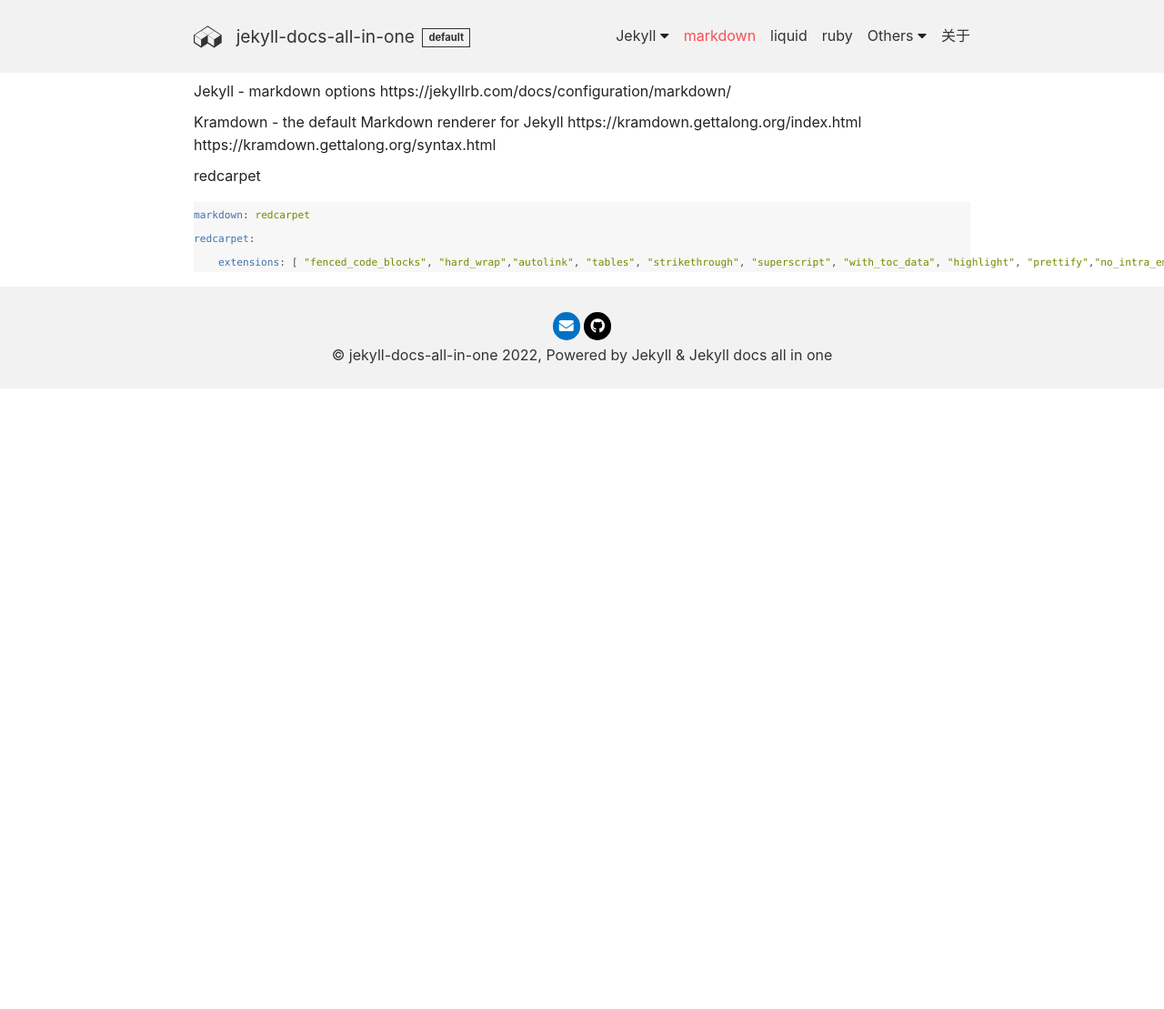
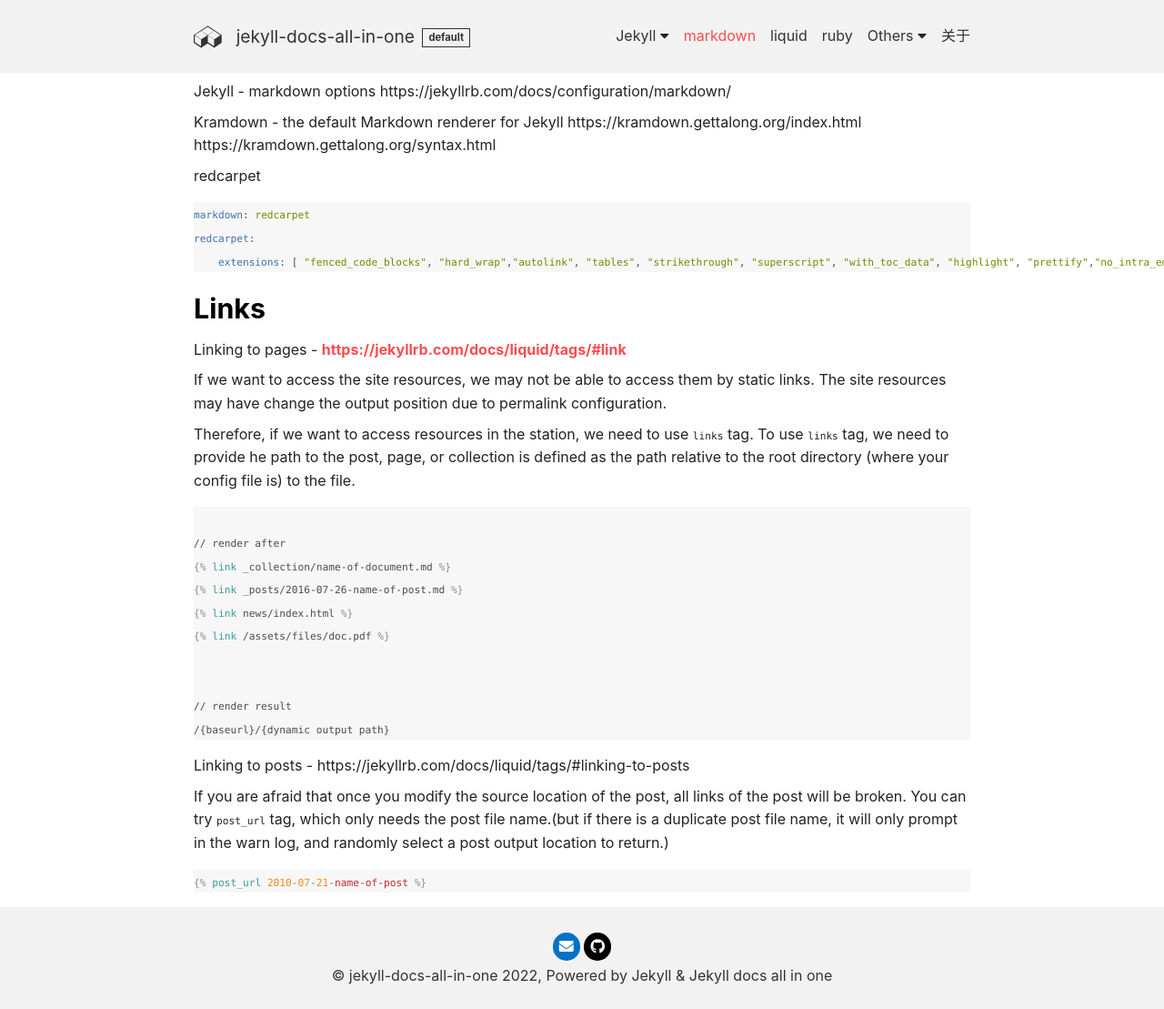
Before and after one commit to LawssssCat/jekyll-docs, a Jekyll site: the page built from _navs/markdown.md, in a window 1280 px wide. Shown: the whole page at 91% size. Built offline with Jekyll 4.4.1, drawn with Linux system fonts in a browser that asks for light colours; before the commit the page ends 900 px from its top, so only the background shows below that.

Commit message:
docs: highlight(Rouge, CodeRay) and link tag

````diff
--- a/_navs/markdown.md
+++ b/_navs/markdown.md
@@ -15,3 +15,32 @@
 redcarpet:
     extensions: [ "fenced_code_blocks", "hard_wrap","autolink", "tables", "strikethrough", "superscript", "with_toc_data", "highlight", "prettify","no_intra_emphasis"]
 ```
+
+## Links
+
+Linking to pages - <https://jekyllrb.com/docs/liquid/tags/#link>
+
+If we want to access the site resources, we may not be able to access them by static links. The site resources may have change the output position due to permalink configuration.
+
+Therefore, if we want to access resources in the station, we need to use `links` tag. To use `links` tag, we need to provide he path to the post, page, or collection is defined as the path relative to the root directory (where your config file is) to the file.
+
+```liquid
+{% raw %}
+// render after
+{% link _collection/name-of-document.md %}
+{% link _posts/2016-07-26-name-of-post.md %}
+{% link news/index.html %}
+{% link /assets/files/doc.pdf %}
+{% endraw %}
+
+// render result
+/{baseurl}/{dynamic output path}
+```
+
+Linking to posts - https://jekyllrb.com/docs/liquid/tags/#linking-to-posts
+
+If you are afraid that once you modify the source location of the post, all links of the post will be broken. You can try `post_url` tag, which only needs the post file name.(but if there is a duplicate post file name, it will only prompt in the warn log, and randomly select a post output location to return.)
+
+```liquid
+{% raw %}{% post_url 2010-07-21-name-of-post %}{% endraw %}
+```
````
Also changed, not shown: _navs/ruby.md (+2 -0 lines), _posts/2022-06-20-kramdown.md (+0 -30 lines), _posts/2022-06-21-highlight.md (added, +232 -0 lines).
